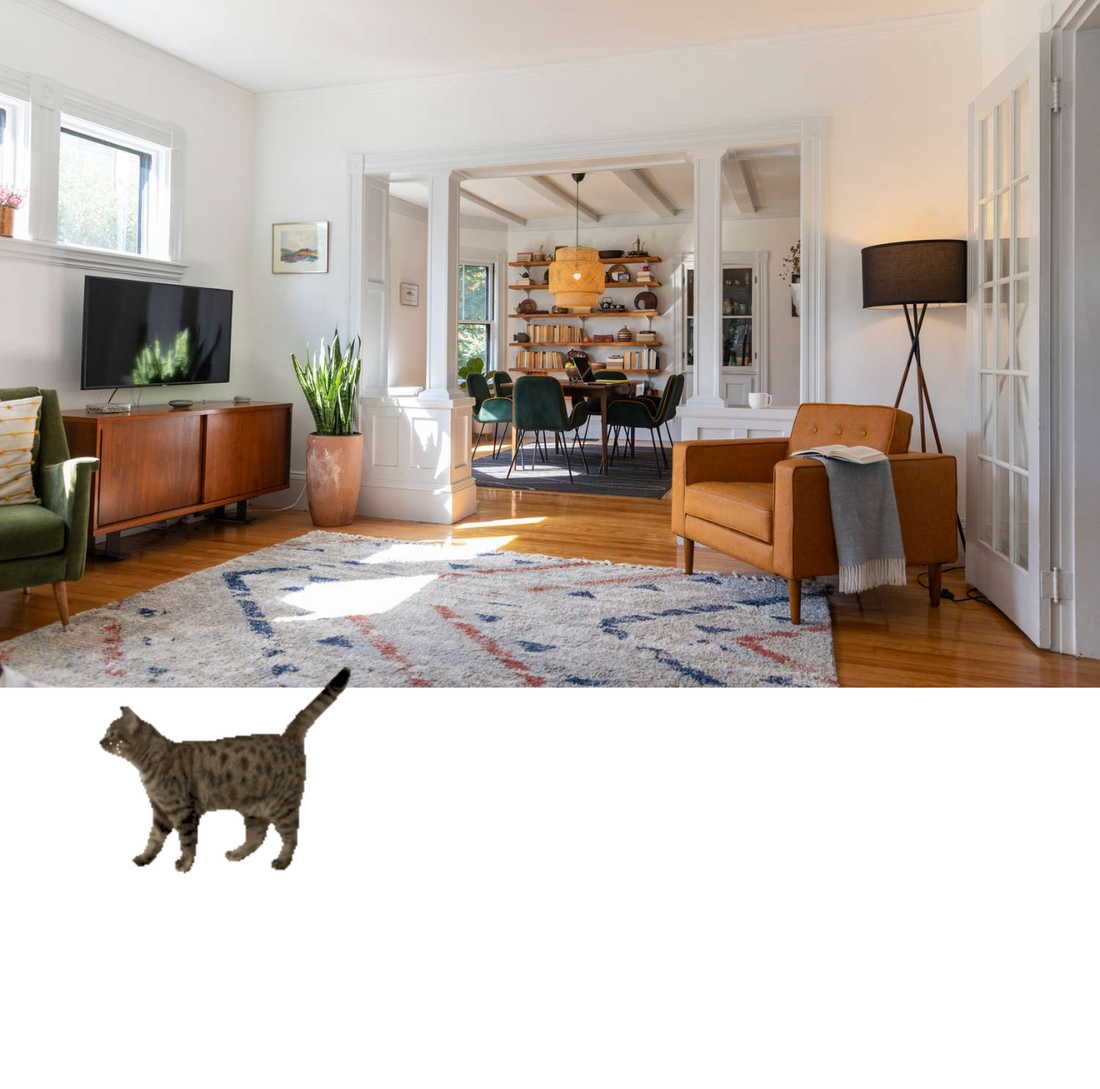
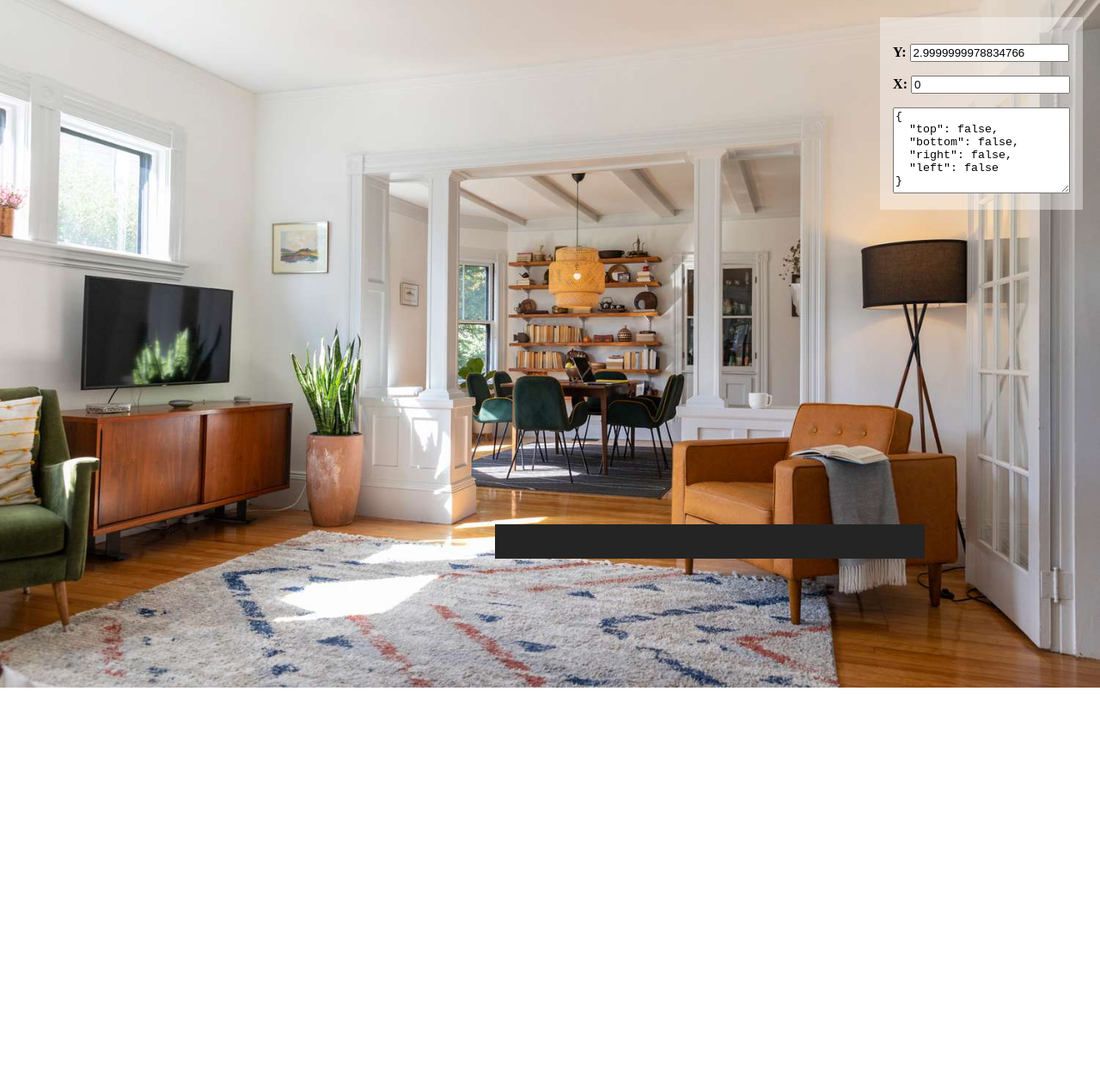
Before and after one commit to zeddmaster/web-game-test, a plain HTML site: page index.html in a window 1280 px wide. Shown: the top 1267 px of the page at 86% size. Before the commit the page ends 1100 px from the top, so only its background shows below. Drawn offline with Linux system fonts and the light colour scheme.

Commit message:
Gravity + collisions scratches

```diff
--- a/index.html
+++ b/index.html
@@ -11,7 +11,20 @@
     <div id="test1">
         <div class="entity" style="top: 700px; left: 50px;"></div>
         <div class="ground"></div>
+        <section id="debug">
+            <p>
+                <b>Y:</b>
+                <input type="text" readonly name="speedY">
+            </p>
+            <p>
+                <b>X:</b>
+                <input type="text" readonly name="speedX">
+            </p>
+            <textarea name="collisions"></textarea>
+        </section>
     </div>
+
+
 
     <script src="script.js"></script>
 </body>
--- a/script.js
+++ b/script.js
@@ -66,6 +66,10 @@ class MovingEntity {
         this.target = target;
         this.speedX = 0;
         this.speedY = 0;
+
+        // for collisions
+        this.height = 400;
+        this.width = 400;
     }
 
     #getCurrentPos(){
@@ -81,7 +85,7 @@ class MovingEntity {
         this.target.style.top = currentPos.y + this.speedY + 'px';
 
         let dirX = 0,
-            dirY = 0;
+            dirY = 0 + this.gravityFactor();
 
         if(this.handling.activeKeys.includes('KeyA'))
             dirX += 1
@@ -95,6 +99,10 @@ class MovingEntity {
         this.speedX = dirX || Math.abs(this.speedX) > .5 ? (this.speedX + (dirX * 10 + this.speedX) * -.1) : 0
         this.speedY = dirY || Math.abs(this.speedY) > .5 ? (this.speedY + (dirY * 10 + this.speedY) * -.1) : 0
 
+        // debug
+        document.querySelector('#debug input[name="speedX"]').value = this.speedX
+        document.querySelector('#debug input[name="speedY"]').value = this.speedY
+
 
         // animations
         if(this.speedX > 0){
@@ -106,6 +114,68 @@ class MovingEntity {
 
         this.target.setAttribute('data-idle', !this.speedX ? 'true' : 'false')
 
+    }
 
+    gravityFactor (){
+        const collisionsData = this.collisions()
+        document.querySelector('textarea').value = JSON.stringify(collisionsData, null, 2)
+        return collisionsData.bottom ? 0 : -.3;
+    }
+
+    collisions(){
+
+        const data = {
+            top: false,
+            bottom: false,
+            right: false,
+            left: false,
+        }
+
+        const scene = document.getElementById('test1')
+        const coords = this.#getCurrentPos()
+
+        const elements = [... scene.querySelectorAll('div')]
+
+        elements.forEach(el => {
+            if(el === this.target)
+                return;
+
+            const item = {
+                y: el.offsetTop,
+                x: el.offsetLeft,
+                height: el.offsetHeight,
+                width: el.offsetWidth
+            }
+
+            /*const bounds = {
+                bottom: coords.y + this.height >= item.y && coords.y + this.height <= item.y + item.height,
+                top: coords.y <= item.y + item.height && coords.y >= item.y,
+                right: coords.x + this.width >= item.x && coords.x + this.width <= item.x + item.width,
+                left: coords.x <= item.x + item.width && coords.x >= item.x
+            }
+
+            data.bottom = !data.bottom && bounds.bottom && (bounds.left || bounds.right)
+            data.top = !data.top && bounds.top && (bounds.left || bounds.right)
+            data.right = !data.right && bounds.right && (bounds.top || bounds.bottom)
+            data.left = !data.left && bounds.left && (bounds.top || bounds.bottom)*/
+
+            // 1. понять, что таргет в области препятствия
+            // 2. рассчитать, с какой стороны препятствие
+
+            const bounds = {
+                bottom: coords.y + this.height >= item.y && coords.y + this.height <= item.y + item.height,
+                top: coords.y <= item.y + item.height && coords.y >= item.y,
+                right: coords.x + this.width >= item.x && coords.x + this.width <= item.x + item.width,
+                left: coords.x <= item.x + item.width && coords.x >= item.x
+            }
+
+            data.bottom = !data.bottom && bounds.bottom && (bounds.left || bounds.right)
+            data.top = !data.top && bounds.top && (bounds.left || bounds.right)
+            data.right = !data.right && bounds.right && (bounds.top || bounds.bottom)
+            data.left = !data.left && bounds.left && (bounds.top || bounds.bottom)
+
+        })
+
+        return data;
     }
 }
--- a/styles.css
+++ b/styles.css
@@ -19,6 +19,21 @@ body {
     position: relative;
 }
 
+#debug {
+    position: fixed;
+    top: 20px;
+    right: 20px;
+    background-color: rgba(255,255,255, .4);
+    padding: 15px;
+}
+
+#debug textarea {
+    width: 100%;
+    max-width: 100%;
+
+    height: 100px;
+}
+
 /*#test1 .ground {
     position: absolute;
     bottom: 0;
@@ -38,6 +53,7 @@ body {
     /*background-image: url('./gifs/walk.gif');*/
     background-size: contain;
     background-repeat: no-repeat;
+    border: 1px solid #39c695;
 }
 
 #test1 .entity[data-idle=true] {
@@ -52,3 +68,12 @@ body {
 #test1 .entity[data-state=right] {
     transform: rotateY(180deg);
 }
+
+#test1 .ground {
+    position: absolute;
+    bottom: 150px;
+    height: 40px;
+    width: 500px;
+    left: 45%;
+    background-color: #242424;
+}
```
